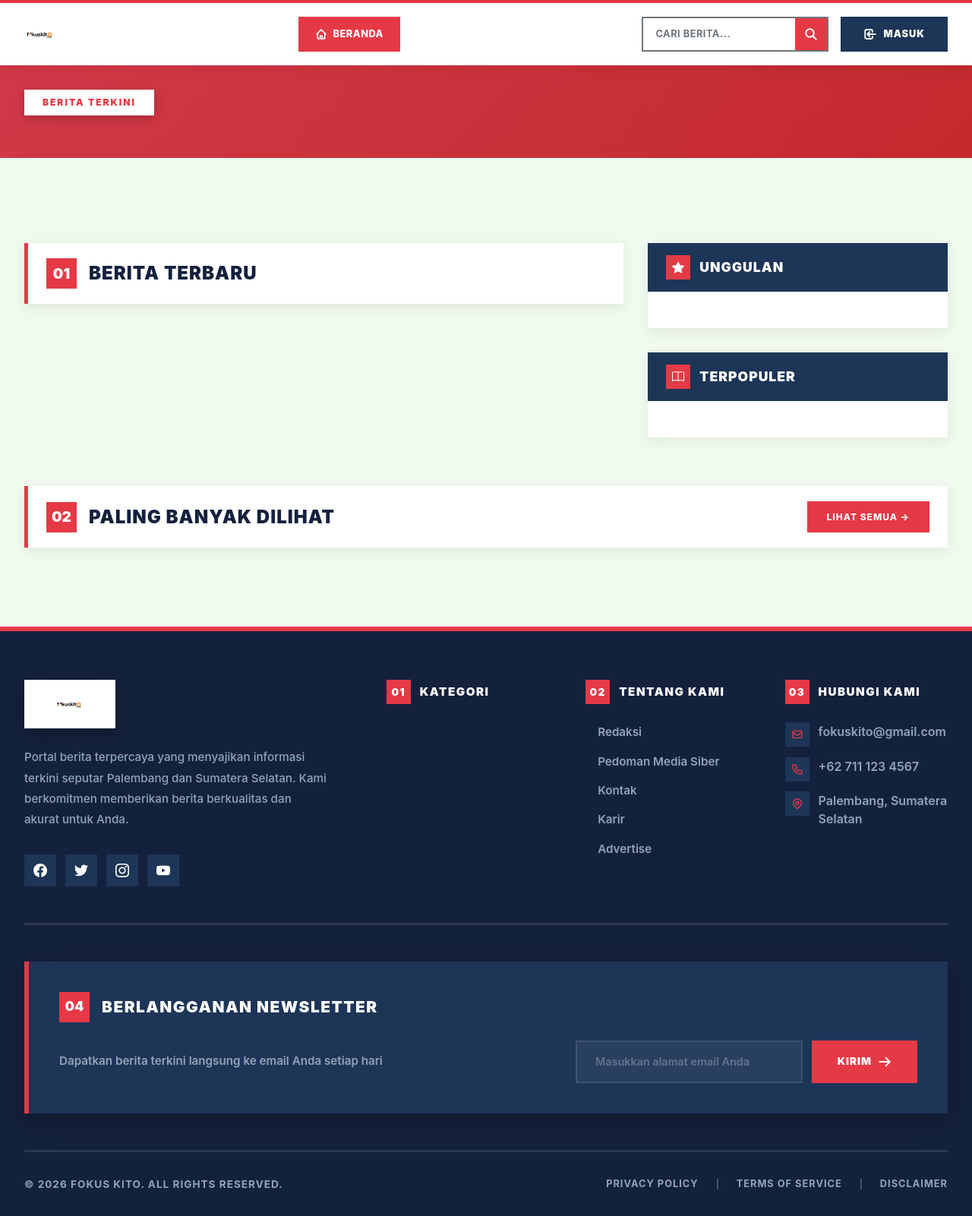
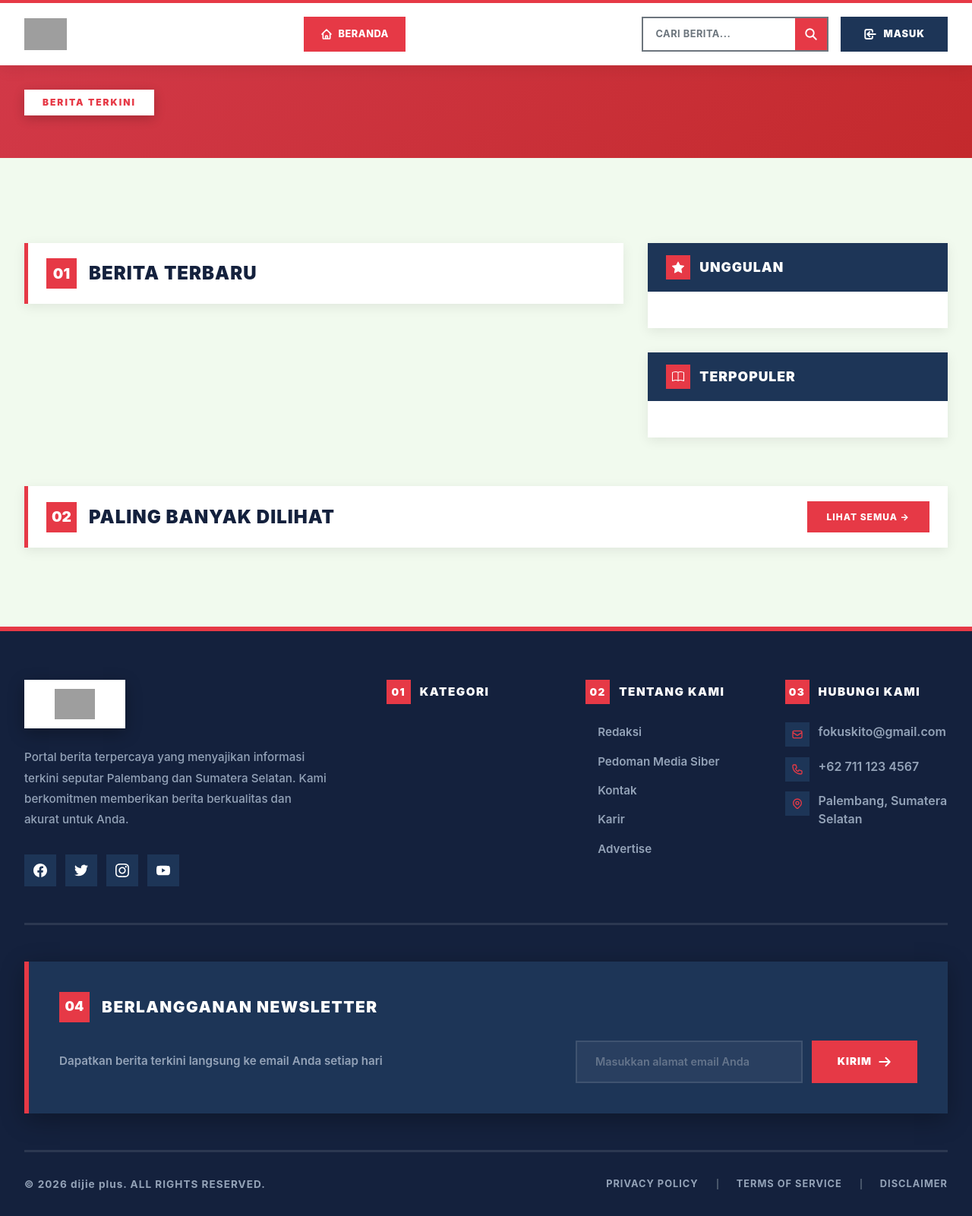
Before and after one commit to RAPL220/portal-berita-0C3, a Laravel app: page / in a window 1280 px wide. Shown: the whole page at 76% size. Run offline with Laravel 12, Linux system fonts and the light colour scheme; data that the repository does not hold is empty; grey boxes are pictures that could not be loaded.

Commit message:
refactor : landingpage fix : miistyping

```diff
--- a/resources/views/includes/footer.blade.php
+++ b/resources/views/includes/footer.blade.php
@@ -8,7 +8,7 @@
             <div class="footer-brand-section">
                 <div class="footer-brand">
                     <div class="logo-wrapper">
-                        <img id="logo_footer" src="{{ asset('/asset/img/logo_fokuskito.png') }}" alt="Fokus Kito Logo">
+                        <img id="logo_footer" src="{{ asset('/asset/img/logo.png') }}" alt="Logo">
                     </div>
                 </div>
                 <p class="footer-description">
@@ -135,7 +135,7 @@
         <!-- Footer Bottom -->
         <div class="footer-bottom">
             <div class="footer-bottom-content">
-                <p class="copyright">&copy; {{ date('Y') }} FOKUS KITO. ALL RIGHTS RESERVED.</p>
+                <p class="copyright">&copy; {{ date('Y') }} dijie plus. ALL RIGHTS RESERVED.</p>
                 <div class="footer-bottom-links">
                     <a href="#" class="footer-bottom-link">PRIVACY POLICY</a>
                     <span class="separator"></span>
--- a/resources/views/includes/navbar.blade.php
+++ b/resources/views/includes/navbar.blade.php
@@ -8,7 +8,7 @@
             <div class="logo-wrapper-nav">
                 <a href="{{ route('landing') }}" class="logo-link">
                     <div class="logo-container">
-                        <img id="logo_navbar" src="{{ asset('/asset/img/logo_fokuskito.png') }}" alt="Fokus Kito Logo">
+                        <img id="logo_navbar" src="{{ asset('/asset/img/logo.png') }}" alt="Logo">
                     </div>
                 </a>
 
--- a/resources/views/pages/landing.blade.php
+++ b/resources/views/pages/landing.blade.php
@@ -1,6 +1,6 @@
 @extends('layouts.app')
 
-@section('title', 'Fokus Kito')
+@section('title', 'Dijie Plus')
 
 @section('content')
 
```
